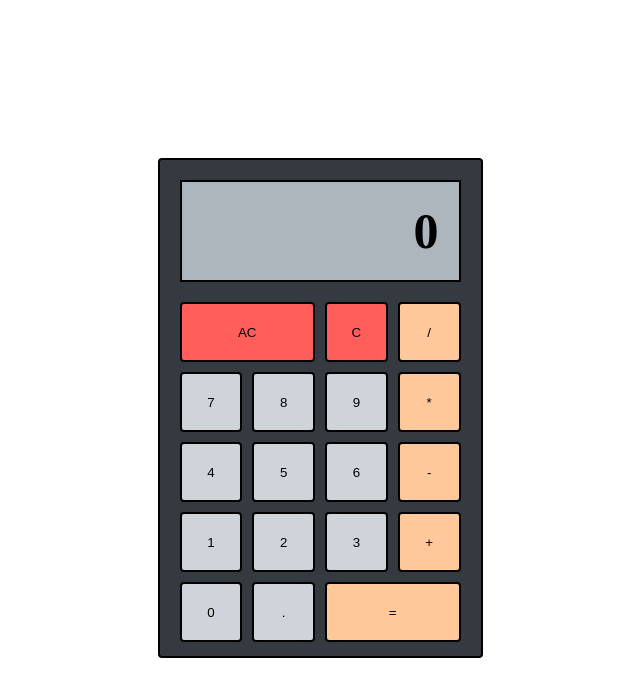
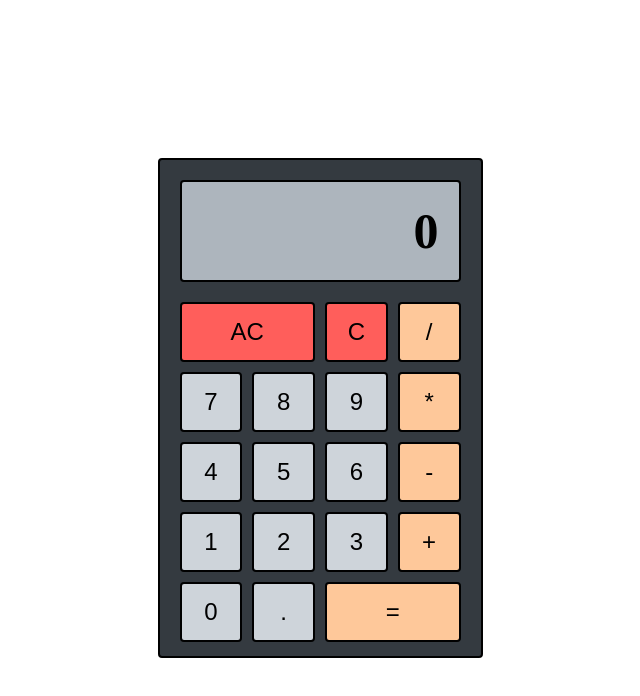
Before and after one commit to jamesaurus/calculator, a plain HTML site: page index.html in a window 1280 px wide. Shown: the whole page, without its empty margins (320-960 px from the left). Drawn offline with Linux system fonts and the light colour scheme.

Commit message:
Modify UI and cleanup css

```diff
--- a/style.css
+++ b/style.css
@@ -22,6 +22,7 @@ body {
 
 .display {
     border: 2px solid;
+    border-radius: 4px;
     background-color: #adb5bd;
 }
 
@@ -45,14 +46,10 @@ body {
     border: 2px solid;
     border-radius: 4px;
     background-color: #ced4da;
+    font-size: 24px;
 }
 
-.buttons .all-clear {
-    flex-grow: 2;
-    flex-basis: 130px;
-}
-
-.buttons .equals {
+.buttons .all-clear, .buttons .equals {
     flex-grow: 2;
     flex-basis: 130px;
 }
```
